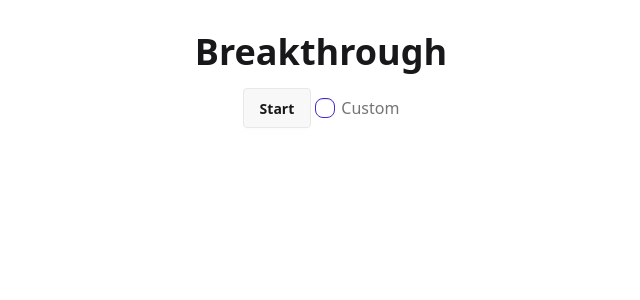
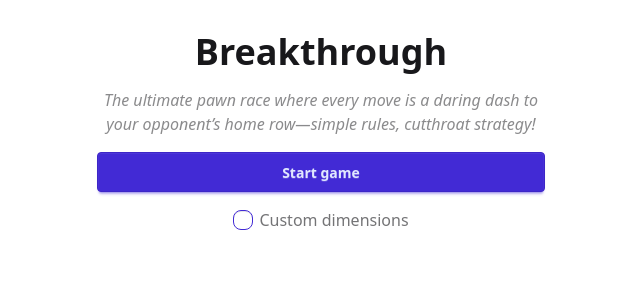
Before and after one commit to minggliangg/react-breakthrough, a React (Vite) app: page / in a window 1280 px wide. Shown: the top 300 px of the page, without its empty margins (319-959 px from the left). Built offline with nearby package versions, Linux system fonts and the light colour scheme.

Commit message:
Add StartPage with custom board options
Provide a StartPage component with optional custom dimensions (4–26).
Numeric inputs are validated and clamped; Start is disabled until
required values are present. Integrate StartPage into App and call
startGame(rows, cols).

```diff
--- a/src/App.tsx
+++ b/src/App.tsx
@@ -1,6 +1,6 @@
 import './App.css';
 import GameBoard from './components/molecules/gameBoard';
-import GameMenu from './components/molecules/gameMenu';
+import StartPage from './components/pages/startPage';
 import useGameState from './contexts/gameStateContext';
 import useGameMechanic from './hooks/useGameMechanic';
 
@@ -12,10 +12,9 @@ const App = () => {
   const { isGameStarted, currentPlayer, winner } = useGameMechanic();
 
   return (
+    <>
       <div className='p-8 flex gap-4 flex-col'>
-      <h1 className='text-4xl font-bold text-center'>Breakthrough</h1>
-
-      <GameMenu />
+        <StartPage />
 
         {isGameStarted && (
           <p className='text-center'>
@@ -31,6 +30,7 @@ const App = () => {
           </div>
         )}
       </div>
+    </>
   );
 };
 
--- /dev/null
+++ b/src/components/pages/startPage.tsx
@@ -0,0 +1,111 @@
+import { useState } from 'react';
+import useGameMechanic from '../../hooks/useGameMechanic';
+
+const StartPage = () => {
+  const { startGame } = useGameMechanic();
+
+  const [isCustom, setIsCustom] = useState(false);
+  const [rows, setRows] = useState<number | undefined>();
+  const [cols, setCols] = useState<number | undefined>();
+
+  const handleNumberInput = (
+    value: number,
+    setter: (val: number | undefined) => void,
+  ) => {
+    if (isNaN(value)) {
+      setter(undefined);
+      return;
+    }
+    // Clamp between 4 and 26
+    const clamped = Math.min(Math.max(value, 4), 26);
+    setter(clamped);
+  };
+
+  const handleStartOnClick = () => {
+    startGame(rows, cols);
+  };
+
+  const isStartButtonDisabled = isCustom && (!rows || !cols);
+
+  return (
+    <div className='flex flex-col gap-4 mx-auto w-xs sm:w-sm md:w-md'>
+      <h1 className='text-4xl font-extrabold text-center'>Breakthrough</h1>
+      <p className='italic text-center opacity-50'>
+        The ultimate pawn race where every move is a daring dash to your
+        opponent’s home row—simple rules, cutthroat strategy!
+      </p>
+
+      <button
+        className='btn btn-primary'
+        disabled={isStartButtonDisabled}
+        onClick={handleStartOnClick}
+      >
+        Start game
+      </button>
+
+      <label className='label mx-auto'>
+        <input
+          type='checkbox'
+          checked={isCustom}
+          onChange={() => setIsCustom((prev) => !prev)}
+          className='checkbox checkbox-sm checkbox-primary'
+        />
+        Custom dimensions
+      </label>
+
+      {isCustom && (
+        <div className='flex flex-col gap-4 mx-auto'>
+          <p className='italic text-center opacity-50'>
+            Supported custom dimensions from 4x4 to 26x26.
+          </p>
+          <div className='flex flex-col sm:flex-row gap-4 mx-auto'>
+            <label className='input w-36 items-center'>
+              <p>◫</p>
+              <input
+                type='number'
+                placeholder='Columns'
+                min={4}
+                max={26}
+                value={cols}
+                onChange={(e) =>
+                  handleNumberInput(e.currentTarget.valueAsNumber, setCols)
+                }
+                onBlur={(e) => {
+                  if (
+                    !e.currentTarget.value ||
+                    isNaN(e.currentTarget.valueAsNumber)
+                  ) {
+                    setCols(undefined);
+                  }
+                }}
+              />
+            </label>
+            <label className='input w-36 items-center'>
+              <p className='rotate-90'>◫</p>
+              <input
+                type='number'
+                placeholder='Rows'
+                min={4}
+                max={26}
+                value={rows}
+                onChange={(e) =>
+                  handleNumberInput(e.currentTarget.valueAsNumber, setRows)
+                }
+                onBlur={(e) => {
+                  if (
+                    !e.currentTarget.value ||
+                    isNaN(e.currentTarget.valueAsNumber)
+                  ) {
+                    setRows(undefined);
+                  }
+                }}
+              />
+            </label>
+          </div>
+        </div>
+      )}
+    </div>
+  );
+};
+
+export default StartPage;
```
Also changed, not shown: index.html (indentation only). Lines whose indentation alone changed are shown as unchanged.
